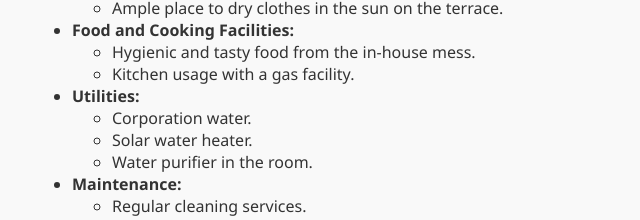
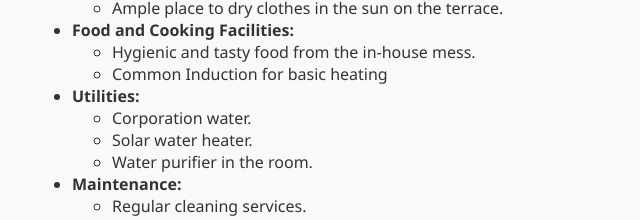
Before and after one commit to RuthBraganza/nirmalpg, a plain HTML site: page index.html in a window 1280 px wide. Both pictures are taken after a click on the button "Services". Shown: the part 362-582 px from the top of the page, 0-640 px from the left. Drawn offline with Linux system fonts and the light colour scheme.

Commit message:
Update index.html

```diff
--- a/index.html
+++ b/index.html
@@ -139,7 +139,7 @@
                 <li><strong>Food and Cooking Facilities:</strong>
                     <ul>
                         <li>Hygienic and tasty food from the in-house mess.</li>
-                        <li>Kitchen usage with a gas facility.</li>
+                        <li>Common Induction for basic heating</li>
                     </ul>
                 </li>
                 <li><strong>Utilities:</strong>
```
